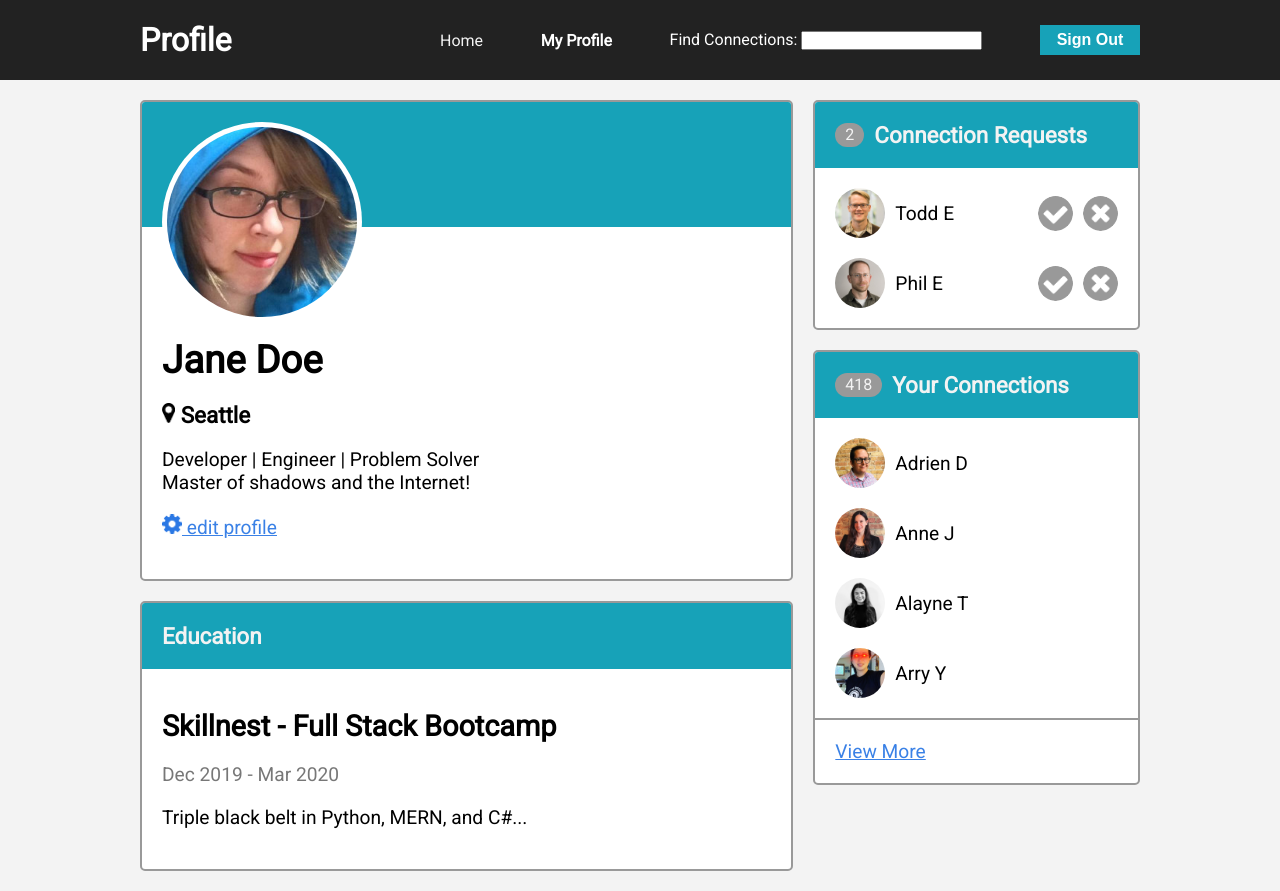
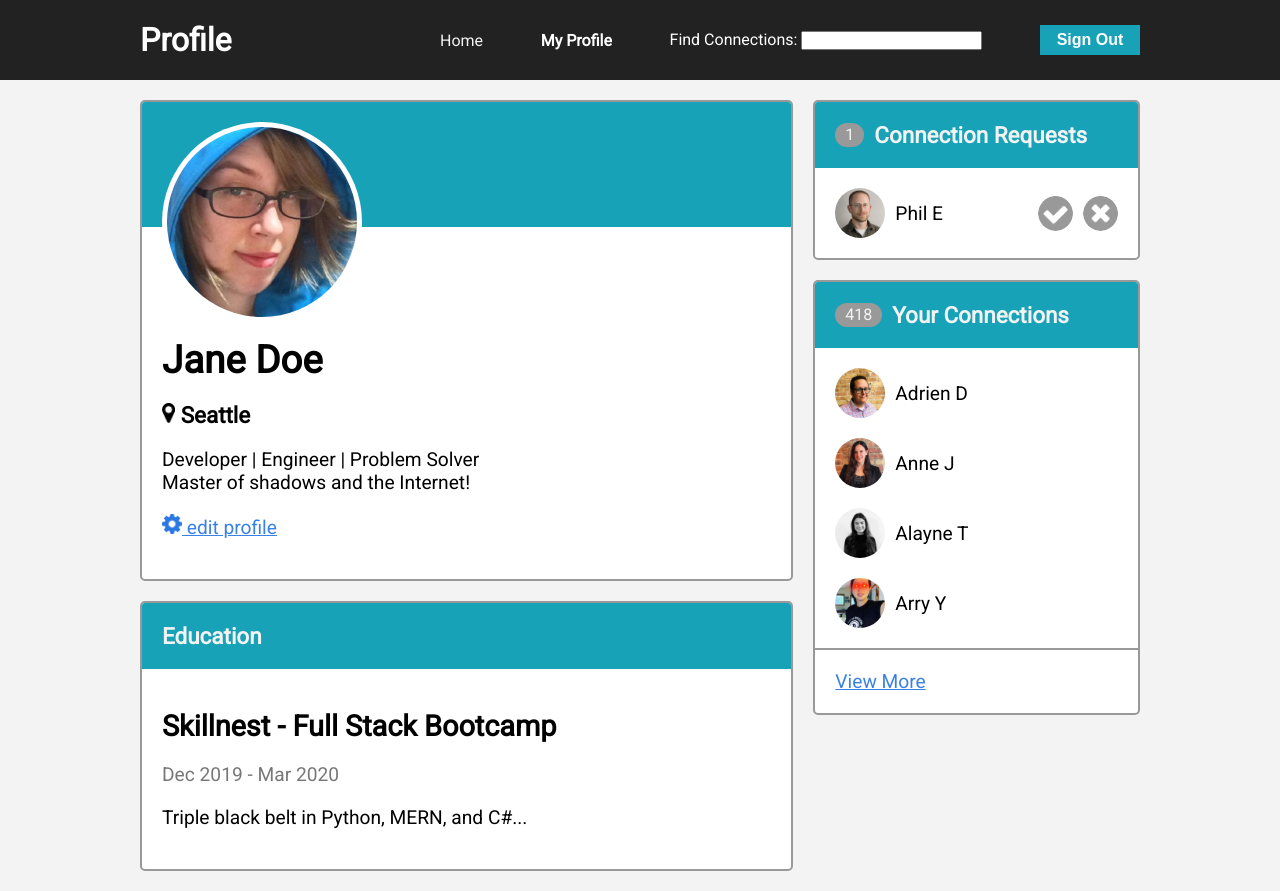
Before and after one commit to Alfredo08/Manipulaci-n-del-DOM-y-Eventos, a plain HTML site: page index.html in a window 1280 px wide. Both pictures are taken after a click on the picture 1100 px from the left and 213 px from the top of the page. Drawn offline with Linux system fonts and the light colour scheme.

Commit message:
Agregando eventos con apoyo de la IA

```diff
--- a/js/index.js
+++ b/js/index.js
@@ -9,6 +9,7 @@ function fondoVerde(elemento){
 function quitarFondoVerde(elemento){
     elemento.target.classList.remove('extra');
 }
+
 
 let botonCerrarSesion = document.querySelector('.signOut');
 
@@ -25,3 +26,19 @@ for(let i = 0; i < listaCard.length; i ++){
     listaCard[i].addEventListener('mouseover', fondoVerde);
     listaCard[i].addEventListener('mouseout', quitarFondoVerde);
 }
+
+
+function removerConexion(elemento){
+    const solicitud = elemento.target.closest('.card-list-item');
+    solicitud.remove();
+
+    let contadorConexionesPendientes = document.querySelector('#connectionRequestNumber').textContent;
+    contadorConexionesPendientes = Number(contadorConexionesPendientes) - 1;
+    document.querySelector('#connectionRequestNumber').textContent = contadorConexionesPendientes;
+}
+
+let rechazarConexion = document.querySelectorAll('.cerrar');
+
+for(let i = 0; i < rechazarConexion.length; i ++){
+    rechazarConexion[i].addEventListener('click', removerConexion);
+}
```
Also changed, not shown: index.html (+1 -0 lines).
